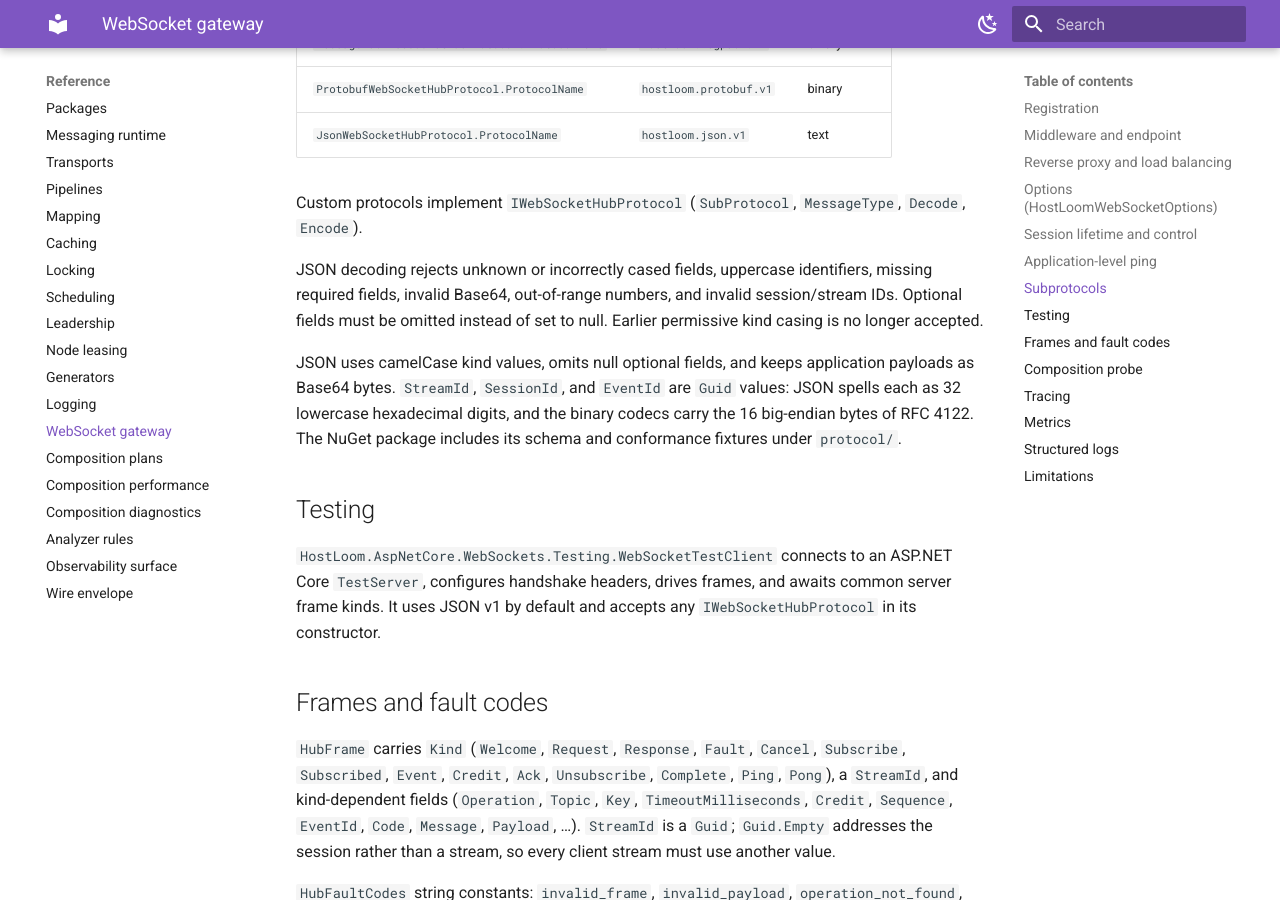
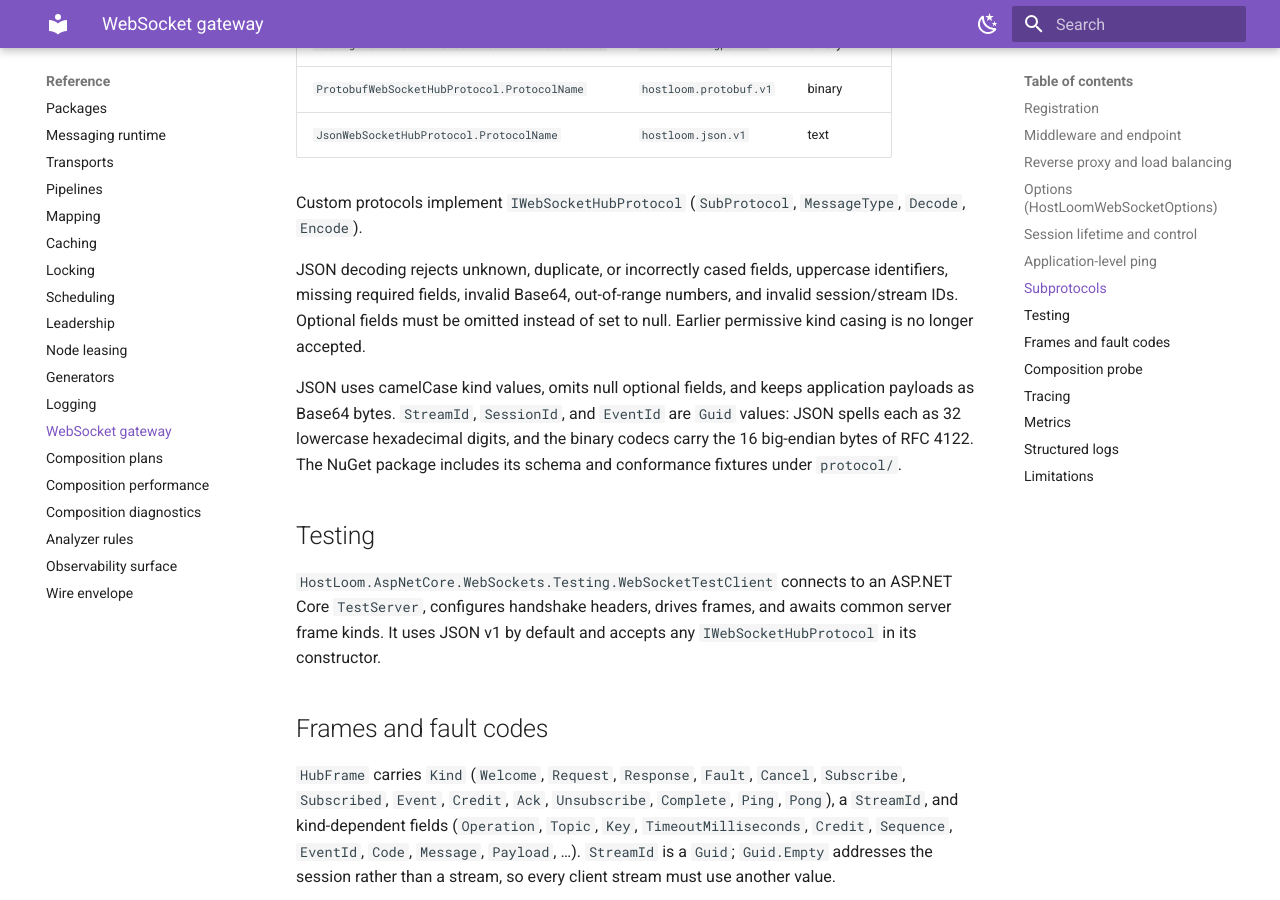
Before and after one commit to kidoz/hostloom, an MkDocs documentation site: the page built from docs/reference/websocket-gateway.md, in a window 1280 px wide and 900 px high, scrolled down 7250 px. Built offline with MkDocs 1.6.1 and Material for MkDocs 9.7.7, drawn with Linux system fonts in a browser that asks for light colours.

Commit message:
Reject duplicate properties in WebSocket JSON frames

```diff
--- a/docs/reference/websocket-gateway.md
+++ b/docs/reference/websocket-gateway.md
@@ -278,9 +278,10 @@ is aborted rather than served.
 Custom protocols implement `IWebSocketHubProtocol`
 (`SubProtocol`, `MessageType`, `Decode`, `Encode`).
 
-JSON decoding rejects unknown or incorrectly cased fields, uppercase identifiers, missing required
-fields, invalid Base64, out-of-range numbers, and invalid session/stream IDs. Optional fields must
-be omitted instead of set to null. Earlier permissive kind casing is no longer accepted.
+JSON decoding rejects unknown, duplicate, or incorrectly cased fields, uppercase identifiers,
+missing required fields, invalid Base64, out-of-range numbers, and invalid session/stream IDs.
+Optional fields must be omitted instead of set to null. Earlier permissive kind casing is no longer
+accepted.
 
 JSON uses camelCase kind values, omits null optional fields, and keeps application payloads as
 Base64 bytes. `StreamId`, `SessionId`, and `EventId` are `Guid` values: JSON spells each as 32
```
Also changed, not shown: src/HostLoom.AspNetCore.WebSockets/README.md (+3 -2 lines), 2 other files.
